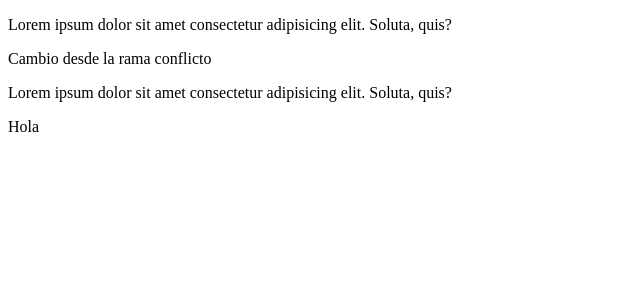
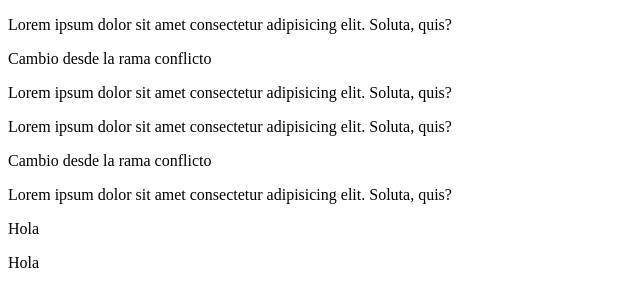
Before and after one commit to ajroit/repo23026, a plain HTML site: page index.html in a window 1280 px wide. Shown: the whole page, without its empty margins (0-640 px from the left). Drawn offline with Linux system fonts and the light colour scheme.

Commit message:
Update index.html
Se agregaron 6 párrafos mas

```diff
--- a/index.html
+++ b/index.html
@@ -8,6 +8,13 @@
     <p> Lorem ipsum dolor sit amet consectetur adipisicing elit. Soluta, quis?  </p>
     <p> Cambio desde la rama conflicto </p>
     <p> Lorem ipsum dolor sit amet consectetur adipisicing elit. Soluta, quis?  </p>
+
+    <p> Lorem ipsum dolor sit amet consectetur adipisicing elit. Soluta, quis?  </p>
+    <p> Cambio desde la rama conflicto </p>
+    <p> Lorem ipsum dolor sit amet consectetur adipisicing elit. Soluta, quis?  </p>
+    <p>Hola</p>
+
+
     <p>Hola</p>
 </head>
 <body>
```
